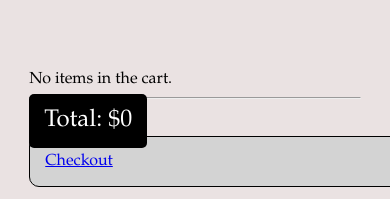
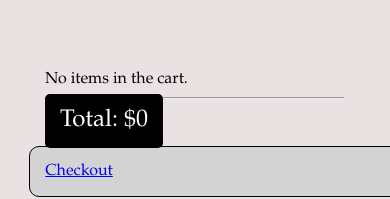
Before and after one commit to GulnazAlisherova/.diploma, a React (Create React App) app: page /cart in a window 390 px wide. Shown: the part 568-767 px from the top of the page. Built offline with nearby package versions, Linux system fonts and the light colour scheme.

Commit message:
removed span

```diff
--- a/src/components/CartDisplay/CartDisplay.module.css
+++ b/src/components/CartDisplay/CartDisplay.module.css
@@ -17,7 +17,7 @@
 }
 
 @media (max-width: 640px) {
-  .CartDisplay span {
+  .CartDisplay  {
     flex-wrap: wrap;
     align-items: center;
     margin: 10px auto;
```
